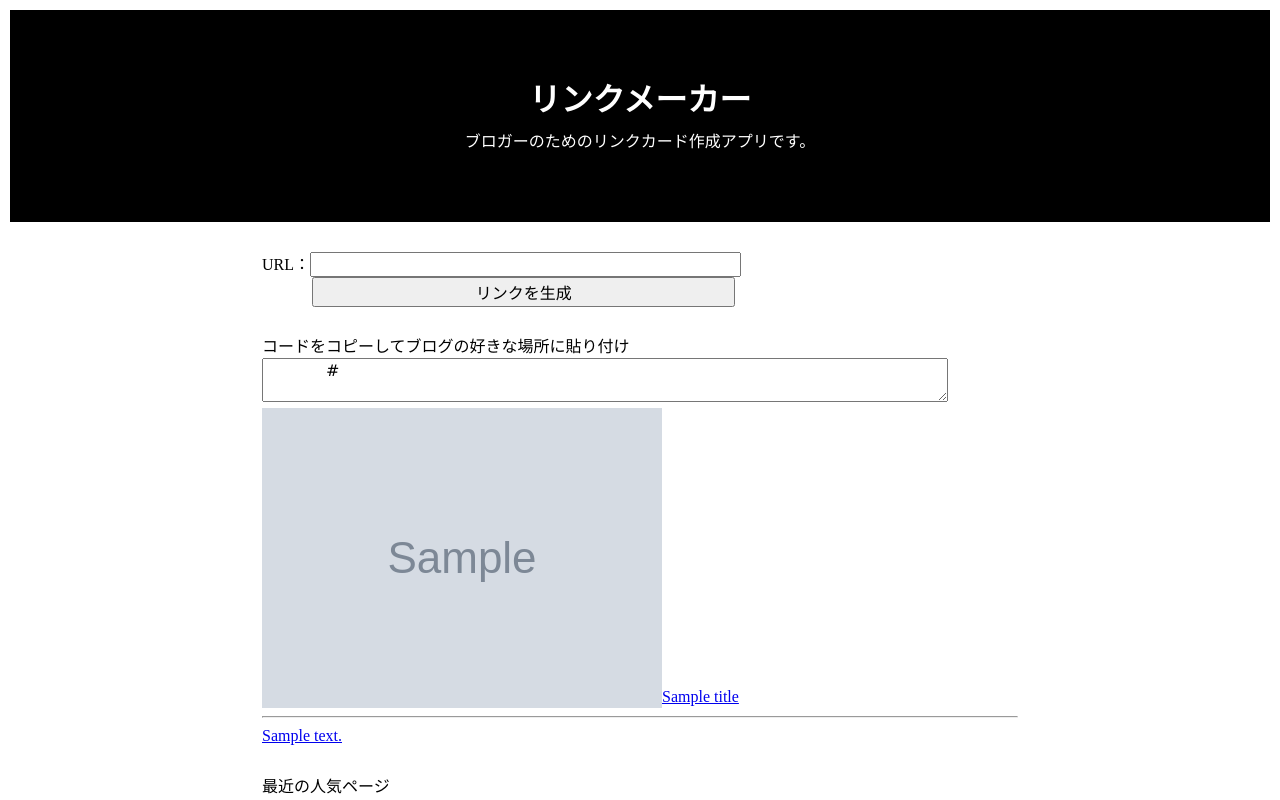
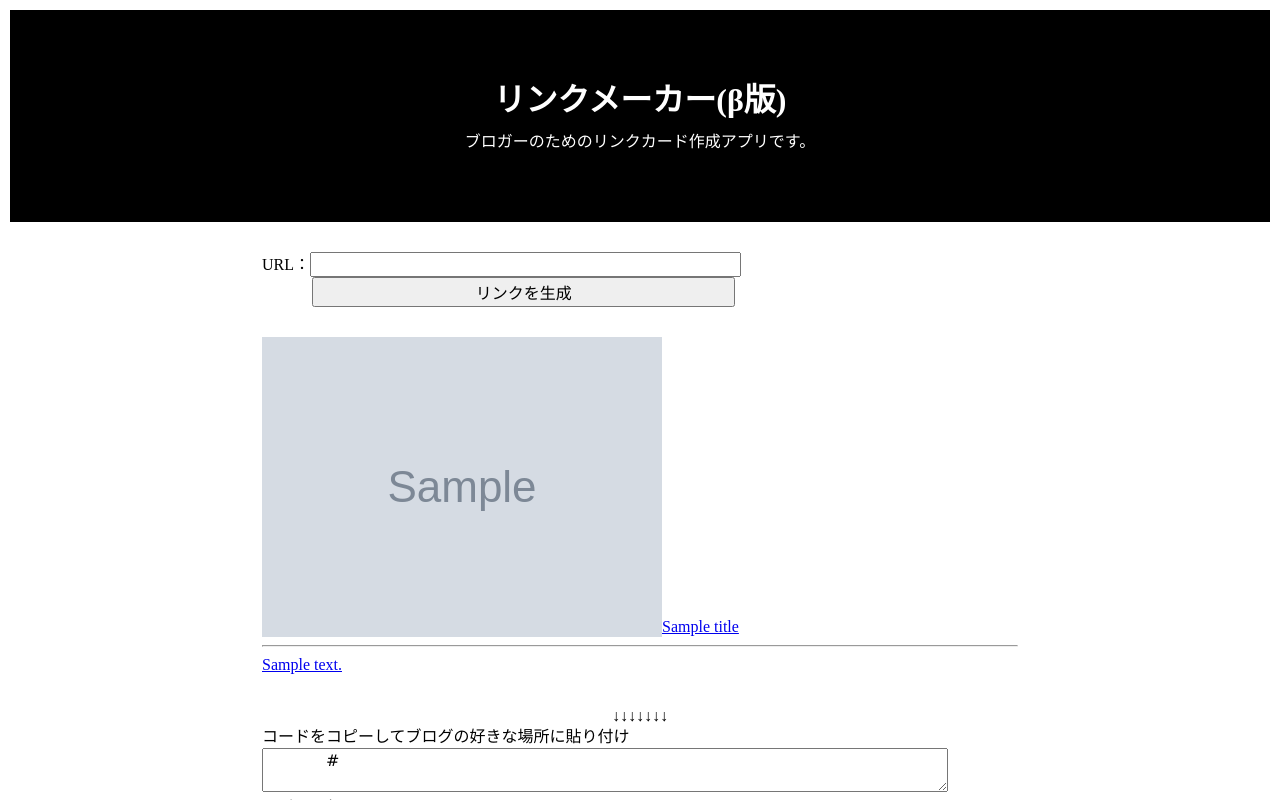
Before and after one commit to hitoribucho/linkmaker, a Flask app: template templates/index.html in a window 1280 px wide. Shown: the top 800 px of the page. Run offline with Flask 2, Linux system fonts and the light colour scheme; the template is opened without the code that fills it: values that come from a table or form of the project are taken from there, most other values are stand-ins (such as "Sample title", 1, 10 or a date in 2020); grey boxes marked "Sample" are stand-in pictures.

Commit message:
my first commit

```diff
--- a/templates/index.html
+++ b/templates/index.html
@@ -9,7 +9,7 @@
   <body class="ma p10" style="background:#fff)">
     <header>
       <div>
-        リンクメーカー
+        リンクメーカー(β版)
       </div>
       <span class="description">
         ブロガーのためのリンクカード作成アプリです。
@@ -25,11 +25,14 @@
             {% endfor %}
             <input type="submit" value="リンクを生成" class="ml50">
           </form>
+          <div style="{{link_card}}" class="mb30"><a href="{{url}}" style="{{fit_link}}"><img src="{{img_src}}" alt="" style="{{img_style}}"><span style="{{title_style}}">{{title}}</span><hr style="{{hr_style}}"><span style="{{description_style}}">{{description}}</span></a></div>
+          <div class="center">
+            ↓↓↓↓↓↓↓
+          </div>
           <h3>コードをコピーしてブログの好きな場所に貼り付け</h3>
           <textarea class="w90">
             {{link_code}}
           </textarea>
-          <div style="{{link_card}}" class="mb30"><a href="{{url}}" style="{{fit_link}}"><img src="{{img_src}}" alt="" style="{{img_style}}"><span style="{{title_style}}">{{title}}</span><hr style="{{hr_style}}"><span style="{{description_style}}">{{description}}</span></a></div>
         </div>
           {% if data_list %}
           <p>最近の人気ページ</p>
```
Also changed, not shown: 1 other file.
